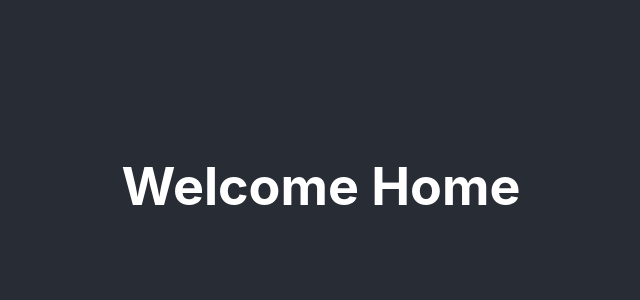
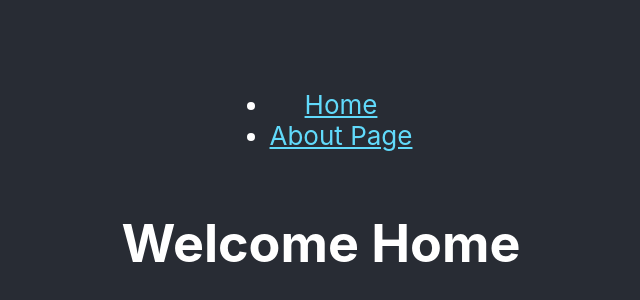
Before and after one commit to SiEr0212/udemy_hooks_react-router, a React (Create React App) app: page / in a window 1280 px wide. Shown: the part 214-514 px from the top of the page, without its empty margins (319-959 px from the left). Built offline with nearby package versions, Linux system fonts and the light colour scheme.

Commit message:
added links to home

```diff
--- a/src/App.js
+++ b/src/App.js
@@ -1,5 +1,5 @@
 import React from "react";
-import { BrowserRouter, Route } from "react-router-dom";
+import { BrowserRouter, Route, Link } from "react-router-dom";
 import AboutPage from "./pages/AboutPage";
 import "./App.css";
 
@@ -8,6 +8,18 @@ function App() {
     <BrowserRouter>
       <div className="App">
         <header className="App-header">
+          <ul>
+            <li>
+              <Link className="App-link" to="/">
+                Home
+              </Link>
+            </li>
+            <li>
+              <Link className="App-link" to="/about">
+                About Page
+              </Link>
+            </li>
+          </ul>
           <Route
             exact
             path="/"
```
Also changed, not shown: src/App.css (line endings or trailing spaces).
